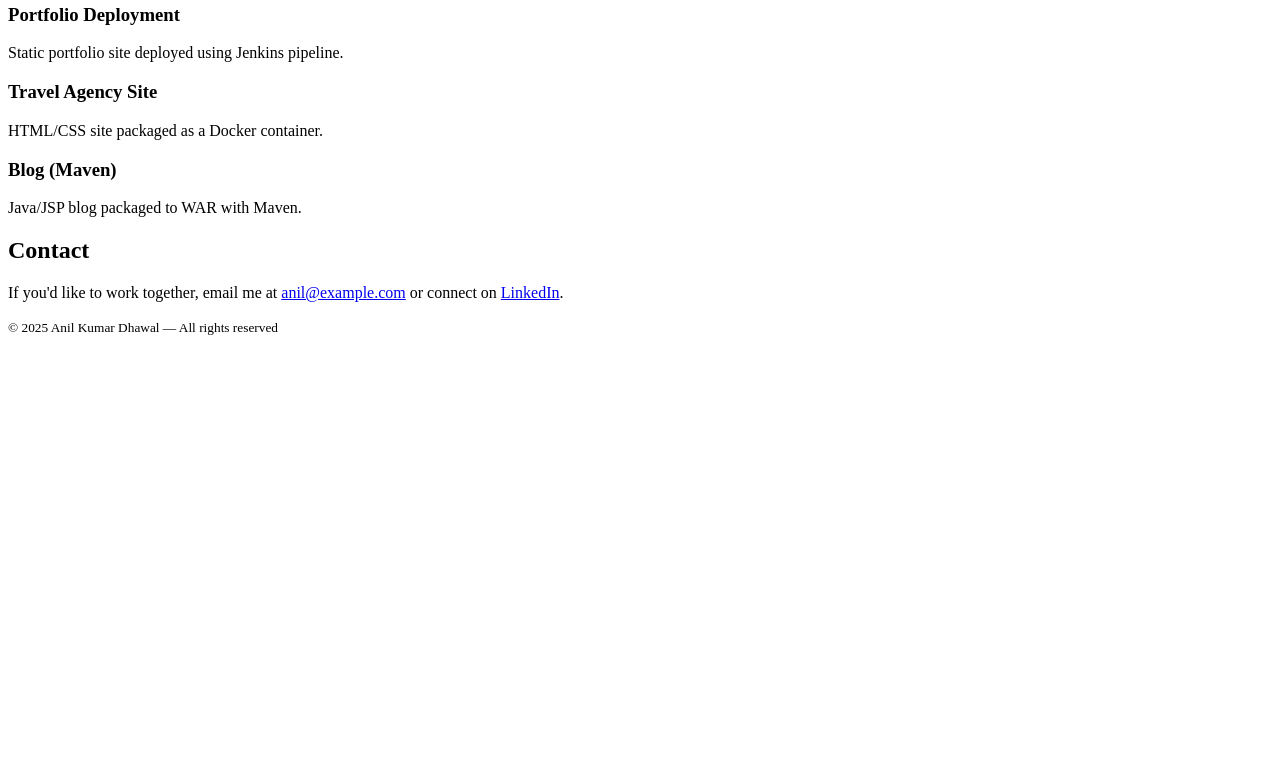
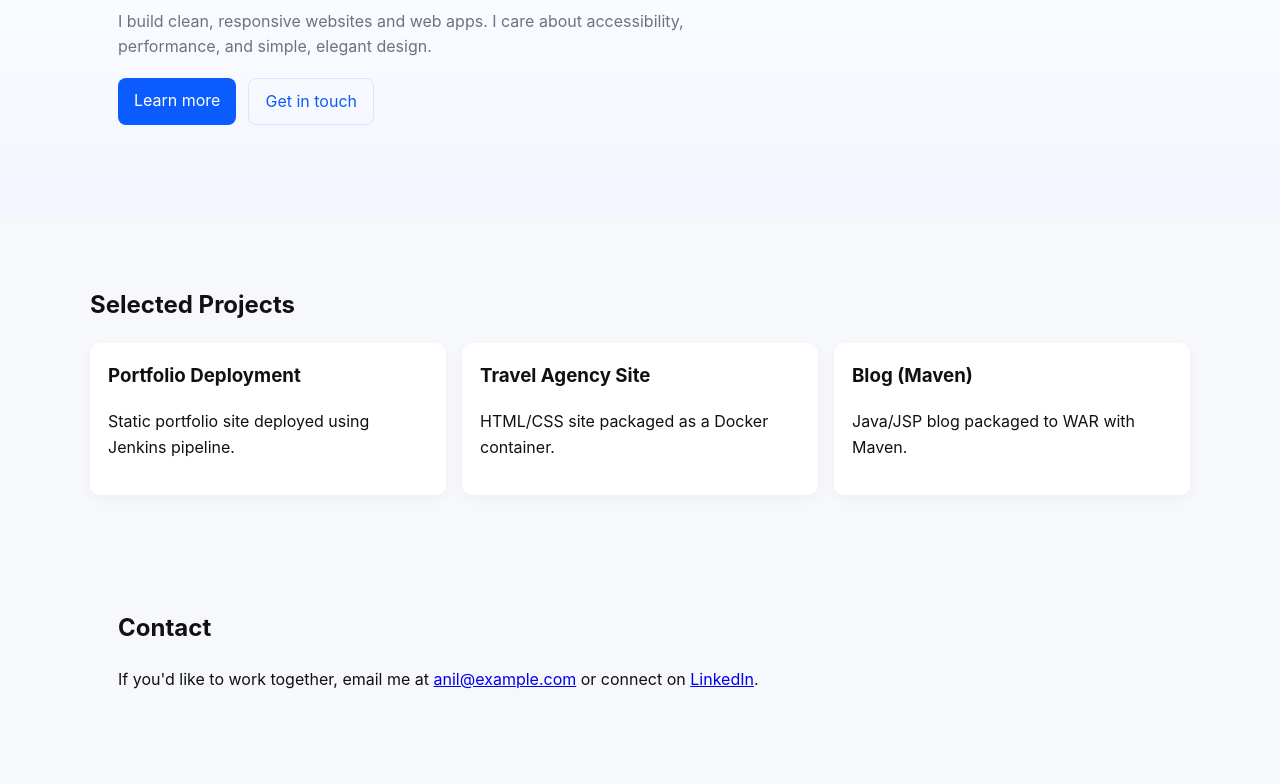
Before and after one commit to 2203012/2203012, a plain HTML site: page index.html in a window 1280 px wide. Shown: the part 278-1062 px from the top of the page. Before the commit the page ends 800 px from the top, so only its background shows below. Drawn offline with Linux system fonts and the light colour scheme.

```diff
--- a/index.html
+++ b/index.html
@@ -4,7 +4,7 @@
 <meta charset="utf-8" />
 <meta name="viewport" content="width=device-width,initial-scale=1" />
 <title>Anil Kumar Dhawal — Portfolio</title>
-<link rel="stylesheet" href="styles.css" />
+<link rel="stylesheet" href="style.css" />
 </head>
 <body>
 <header class="site-header">
@@ -19,8 +19,6 @@
 </nav>
 </div>
 </header>
-
-
 <main>
 <section class="hero">
 <div class="container">
--- a/style.css
+++ b/style.css
@@ -1,5 +1,3 @@
-<!-- ===== styles.css ===== -->
-/* Simple, clean responsive styles */
 :root{
 --brand:#0b5cff;
 --bg:#f7f8fb;
```
Also changed, not shown: 1 other file.
